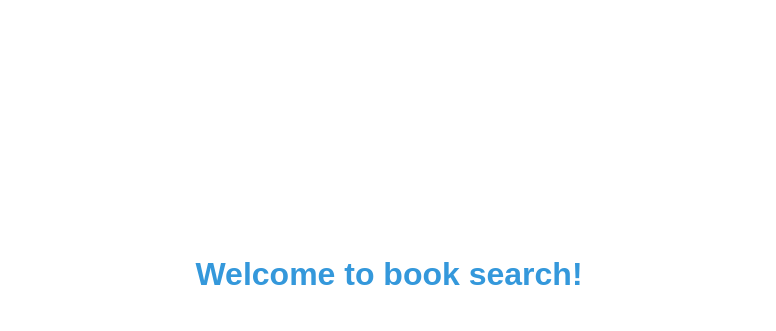
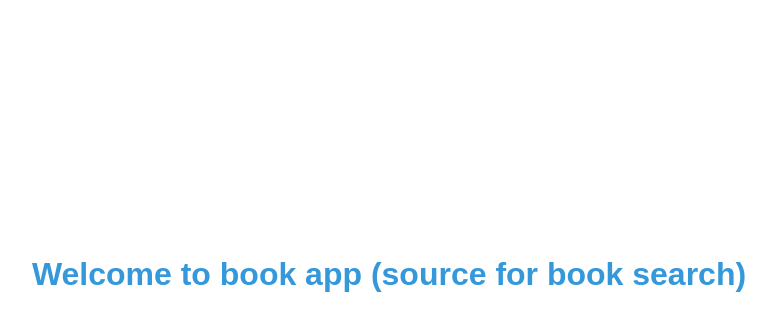
Before and after one commit to yashkumar03/book-app, a Flask app: page / in a window 1280 px wide. Shown: the top 331 px of the page, without its empty margins (251-1027 px from the left). Run offline with Flask 3, Linux system fonts and the light colour scheme.

Commit message:
Update index.html

```diff
--- a/templates/index.html
+++ b/templates/index.html
@@ -19,6 +19,6 @@
     <title>Book Search</title>
 </head>
 <body>
-    <h1>Welcome to book search!</h1>
+    <h1>Welcome to book app (source for book search)</h1>
 </body>
 </html>
```
